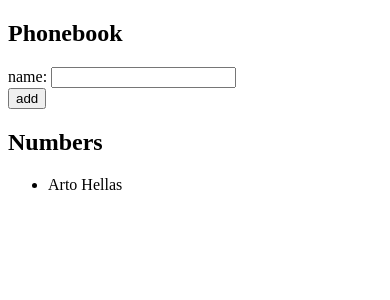
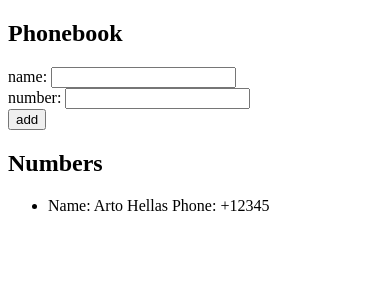
Before and after one commit to Carlado/fullstackopen, a React (Create React App) app in the folder part2/phonebook/: page / in a window 390 px wide. Shown: the top 300 px of the page. Built offline with nearby package versions, Linux system fonts and the light colour scheme.

Commit message:
Add phone number functionality

```diff
--- a/part2/phonebook/src/App.js
+++ b/part2/phonebook/src/App.js
@@ -1,11 +1,18 @@
 import { useState } from "react";
 
 const App = () => {
-  const [persons, setPersons] = useState([{ name: "Arto Hellas" }]);
+  const [persons, setPersons] = useState([
+    { name: "Arto Hellas", phone: "+12345" },
+  ]);
   const [newName, setNewName] = useState("");
+  const [newPhone, setNewPhone] = useState("");
 
-  const handleInputChange = (event) => {
+  const handleNameChange = (event) => {
     setNewName(event.target.value);
+  };
+
+  const handlePhoneChange = (event) => {
+    setNewPhone(event.target.value);
   };
 
   const handleSubmit = (event) => {
@@ -20,7 +27,7 @@ const App = () => {
       return;
     }
 
-    setPersons([...persons, { name: newName }]);
+    setPersons([...persons, { name: newName, phone: newPhone }]);
   };
 
   return (
@@ -28,7 +35,8 @@ const App = () => {
       <h2>Phonebook</h2>
       <form onSubmit={handleSubmit}>
         <div>
-          name: <input onChange={handleInputChange} />
+          name: <input onChange={handleNameChange} /> <br />
+          number: <input type="tel" onChange={handlePhoneChange} />
         </div>
         <div>
           <button type="submit">add</button>
@@ -37,7 +45,11 @@ const App = () => {
       <h2>Numbers</h2>
       <ul>
         {persons.map((person) => {
-          return <li key={person.name}>{person.name}</li>;
+          return (
+            <li key={person.name}>
+              Name: {person.name} Phone: {person.phone}{" "}
+            </li>
+          );
         })}
       </ul>
     </div>
```
